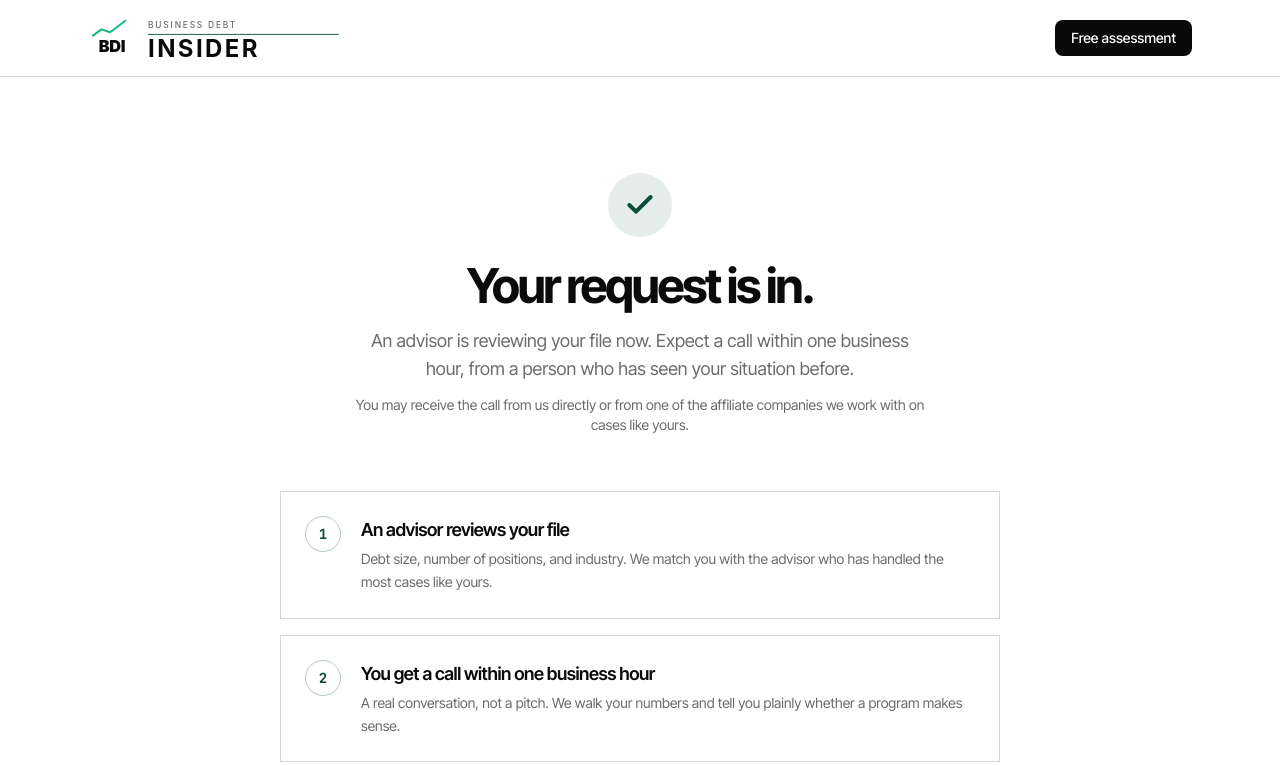
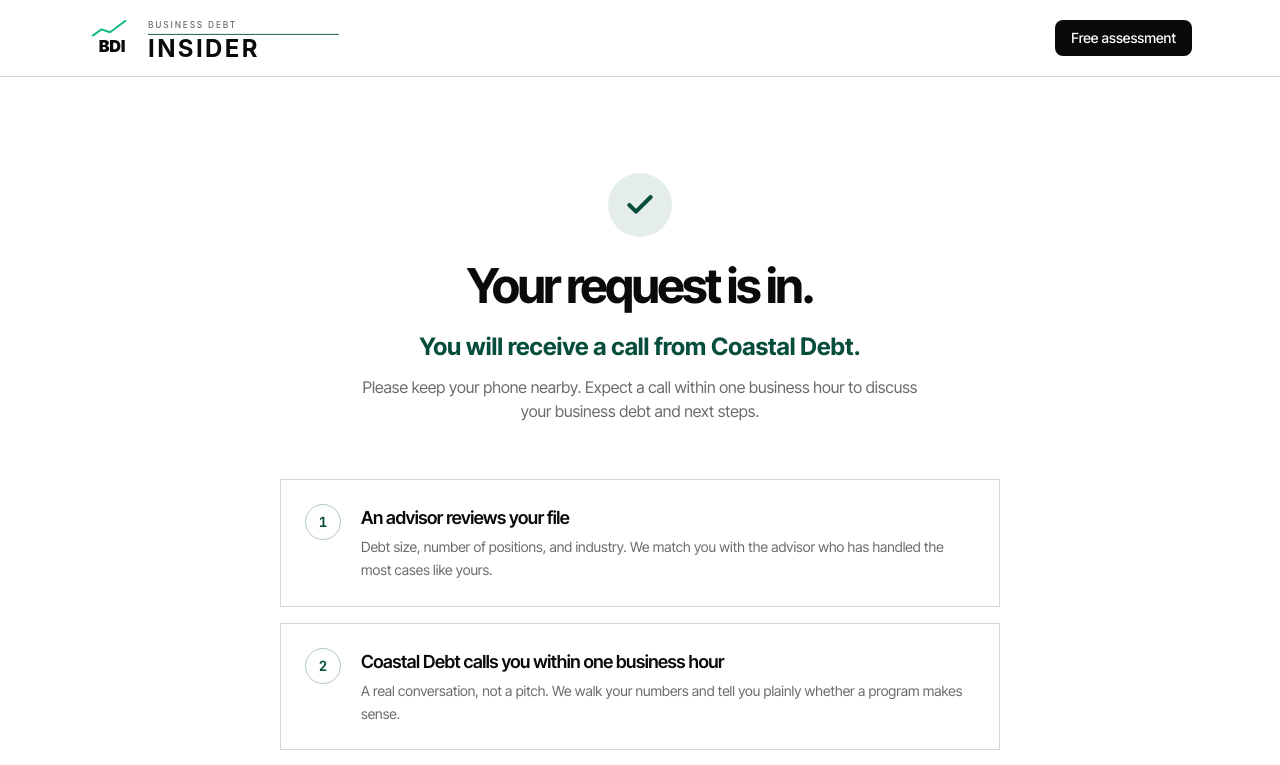
Before and after one commit to barcoastal/Terrodebt.com, a Next.js app: page /thank-you in a window 1280 px wide. Shown: the top 765 px of the page. Built offline with nearby package versions, Linux system fonts and the light colour scheme; no server answers; the database is empty.

Commit message:
Clarify Coastal Debt callback on thank-you page

```diff
--- a/app/(landing)/thank-you/page.tsx
+++ b/app/(landing)/thank-you/page.tsx
@@ -16,7 +16,7 @@
   },
   {
     step: "2",
-    title: "You get a call within one business hour",
+    title: "Coastal Debt calls you within one business hour",
     body: "A real conversation, not a pitch. We walk your numbers and tell you plainly whether a program makes sense.",
   },
   {
@@ -65,13 +65,12 @@
               <h1 className="mt-6 text-4xl md:text-5xl font-bold text-slate tracking-tighter leading-[1.05]">
                 Your request is in.
               </h1>
-              <p className="mt-4 text-lg text-muted max-w-xl mx-auto">
-                An advisor is reviewing your file now. Expect a call within one
-                business hour, from a person who has seen your situation before.
+              <p className="mt-5 text-xl md:text-2xl text-electric max-w-xl mx-auto">
+                <strong className="font-bold">You will receive a call from Coastal Debt.</strong>
               </p>
-              <p className="mt-3 text-sm text-muted max-w-xl mx-auto">
-                You may receive the call from us directly or from one of the
-                affiliate companies we work with on cases like yours.
+              <p className="mt-3 text-base text-muted max-w-xl mx-auto">
+                Please keep your phone nearby. Expect a call within one business
+                hour to discuss your business debt and next steps.
               </p>
             </div>
           </Reveal>
```
